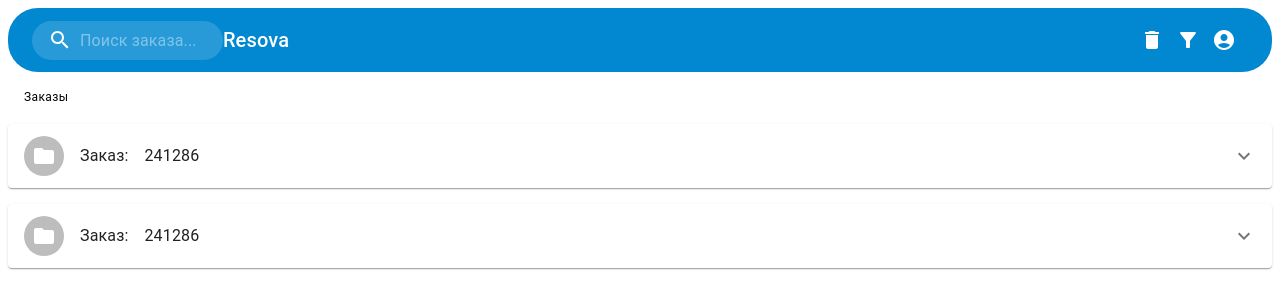
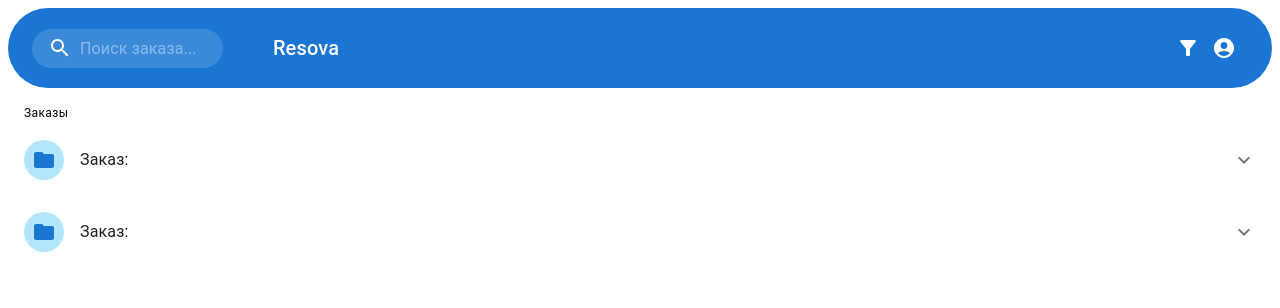
Before and after one commit to demarvel/MUI-Vite-tsx, a React (Vite) app: page / in a window 1280 px wide. Shown: the top 308 px of the page. Built offline with nearby package versions, Linux system fonts and the light colour scheme.

Commit message:
15:48 08/01

```diff
--- a/src/Components/Accordion/AccordionMainPage.tsx
+++ b/src/Components/Accordion/AccordionMainPage.tsx
@@ -3,33 +3,79 @@ import AccordionSummary from "@mui/material/AccordionSummary";
 import AccordionDetails from "@mui/material/AccordionDetails";
 import Typography from "@mui/material/Typography";
 import ExpandMoreIcon from "@mui/icons-material/ExpandMore";
-import { Avatar } from "@mui/material";
+import { Avatar, Box, Stack } from "@mui/material";
 import FolderIcon from "@mui/icons-material/Folder";
+import { lightBlue } from "@mui/material/colors";
+import ButtonBasic from "../Button/ButtonBasic";
+//import DividerVariants from "../Divider/DividerVariants";
 
 export default function AccordionMainPage() {
   return (
     <div>
-      <Accordion>
+      <Accordion
+        sx={{
+          boxShadow: "none",
+        }}
+      >
         <AccordionSummary
           expandIcon={<ExpandMoreIcon />}
           aria-controls="panel1-content"
           id="panel1-header"
         >
-          <Avatar>
-            <FolderIcon />
+          <Avatar sx={{ bgcolor: lightBlue[100] }}>
+            <FolderIcon color="primary" />
           </Avatar>
-          <Typography sx={{ mt: 1, ml: 2 }} >
-            Заказ:
-          </Typography>
-          <Typography sx={{ mt: 1, ml: 2 }} >
-            241286
-          </Typography>
+          <Typography sx={{ mt: 1, ml: 2 }}>Заказ:</Typography>
         </AccordionSummary>
-        <AccordionDetails>
-          <Typography>
-            Lorem ipsum dolor sit amet, consectetur adipiscing elit. Suspendisse
-            malesuada lacus ex, sit amet blandit leo lobortis eget.
-          </Typography>
+        <AccordionDetails
+          sx={{
+            boxShadow: 6,
+            bgcolor: lightBlue[100],
+            mt: 1,
+            mb: 1,
+            ml: 0,
+            borderRadius: 5,
+          }}
+        >
+          <Box
+            sx={{
+              bgcolor: lightBlue[50],
+              mt: 1,
+              pt: 0.5,
+              pb: 1.5,
+              borderRadius: 2,
+            }}
+          >
+            <Typography variant="subtitle2" sx={{ mt: 1, ml: 2,  }}>Статус:</Typography>
+          </Box>
+          <Box
+            sx={{
+              bgcolor: lightBlue[50],
+              mt: 1,
+              pt: 0.5,
+              pb: 1.5,
+              borderRadius: 2,
+            }}
+          >
+            <Typography variant="subtitle2" sx={{ mt: 1, ml: 2 }}>Дата :</Typography>
+          </Box>
+          <Box
+            sx={{
+              bgcolor: lightBlue[50],
+              mt: 1,
+              mb: 1,
+              pt: 0.5,
+              pb: 1.5,
+              borderRadius: 2,
+            }}
+          >
+            <Typography variant="subtitle2" sx={{ mt: 1, ml: 2 }}>Цена :</Typography>
+          </Box>
+          {/* <DividerVariants/> */}
+          <Stack direction="row" spacing={2} sx={{ pt: 2,  }}>
+          <ButtonBasic label="удалить" variant="outlined" color="error" />
+          <ButtonBasic label="изменить" variant="contained" />
+          </Stack>
         </AccordionDetails>
       </Accordion>
     </div>
--- a/src/Components/AppBar/AppBarSearch.tsx
+++ b/src/Components/AppBar/AppBarSearch.tsx
@@ -1,12 +1,11 @@
 import { styled, alpha } from "@mui/material/styles";
 import AppBar from "@mui/material/AppBar";
-//import Box from "@mui/material/Box";
 import Toolbar from "@mui/material/Toolbar";
 import IconButton from "@mui/material/IconButton";
 import Typography from "@mui/material/Typography";
 import InputBase from "@mui/material/InputBase";
 import SearchIcon from "@mui/icons-material/Search";
-import DeleteIcon from "@mui/icons-material/Delete";
+//import DeleteIcon from "@mui/icons-material/Delete";
 import FilterAltIcon from "@mui/icons-material/FilterAlt";
 import AccountCircleIcon from "@mui/icons-material/AccountCircle";
 
@@ -17,7 +16,9 @@ const Search = styled("div")(({ theme }) => ({
   "&:hover": {
     backgroundColor: alpha(theme.palette.common.white, 0.25),
   },
+
   marginLeft: 0,
+  marginRight: 50,
   width: "100%",
   [theme.breakpoints.up("sm")]: {
     marginLeft: theme.spacing(0),
@@ -54,14 +55,13 @@ const StyledInputBase = styled(InputBase)(({ theme }) => ({
 
 export default function AppBarSearch() {
   return (
-    // <Box sx={{ flexGrow: 1, mr: 1 }} position="fixed">
       <AppBar
         position="sticky"
         sx={{
-          flexGrow: 1,
+          pb:1,
+          pt:1,
           boxShadow: 0,
-          bgcolor: "info.main",
-          borderRadius: "30px",
+          borderRadius: "50px",
         }}
       >
         <Toolbar>
@@ -87,17 +87,15 @@ export default function AppBarSearch() {
             edge="start"
             color="inherit"
             aria-label="open drawer"
-            // sx={{ mr: 2 }}
           >
-            <DeleteIcon />
+            {/* <DeleteIcon />
           </IconButton>
           <IconButton
             size="large"
             edge="start"
             color="inherit"
             aria-label="open drawer"
-            // sx={{ mr: 2 }}
-          >
+          > */}
             <FilterAltIcon />
           </IconButton>
           <IconButton
@@ -105,12 +103,10 @@ export default function AppBarSearch() {
             edge="start"
             color="inherit"
             aria-label="open drawer"
-            // sx={{ mr: 2 }}
           >
             <AccountCircleIcon />
           </IconButton>
         </Toolbar>
       </AppBar>
-    // </Box>
   );
 }
--- a/src/Components/Button/ButtonBasic.tsx
+++ b/src/Components/Button/ButtonBasic.tsx
@@ -5,6 +5,7 @@ import { PropsWithChildren } from "react";
 interface Props {
   variant?: "text" | "outlined" | "contained";
   label?: React.ReactNode;
+  color?: "inherit" | "primary" | "secondary" | "success" | "error" | "info" | "warning"
   onClick?: () => void;
 }
 
@@ -21,7 +22,7 @@ export default function ButtonBasic(props: PropsWithChildren<Props>) {
         borderRadius: 3,
       }}
       fullWidth={true}
-      color="primary"
+      color={props.color}
       variant={props.variant}
     >
       {props.label}
--- a/src/Components/Divider/DividerVariants.tsx
+++ b/src/Components/Divider/DividerVariants.tsx
@@ -1,5 +1,4 @@
 import List from "@mui/material/List";
-import ListItem from "@mui/material/ListItem";
 import Divider from "@mui/material/Divider";
 
 const style = {
@@ -18,7 +17,6 @@ export default function DividerVariants() {
   return (
     <List sx={style}>
       <Divider component="li" />
-      <ListItem></ListItem>
     </List>
   );
 }
--- a/src/Section2/MainPage.tsx
+++ b/src/Section2/MainPage.tsx
@@ -12,7 +12,7 @@ const MainPage = () => {
       <Box sx={{ width: "100%", mt: 2, ml:2 }}>
         <TextCaption label="Заказы" />
       </Box>
-      <Stack spacing={2} sx={{ width: "100%", mt: 2,  }}>
+      <Stack spacing={1} sx={{ width: "100%", mt: 0,  }}>
       <AccordionMainPage/>
       <AccordionMainPage/>
       </Stack>
```
